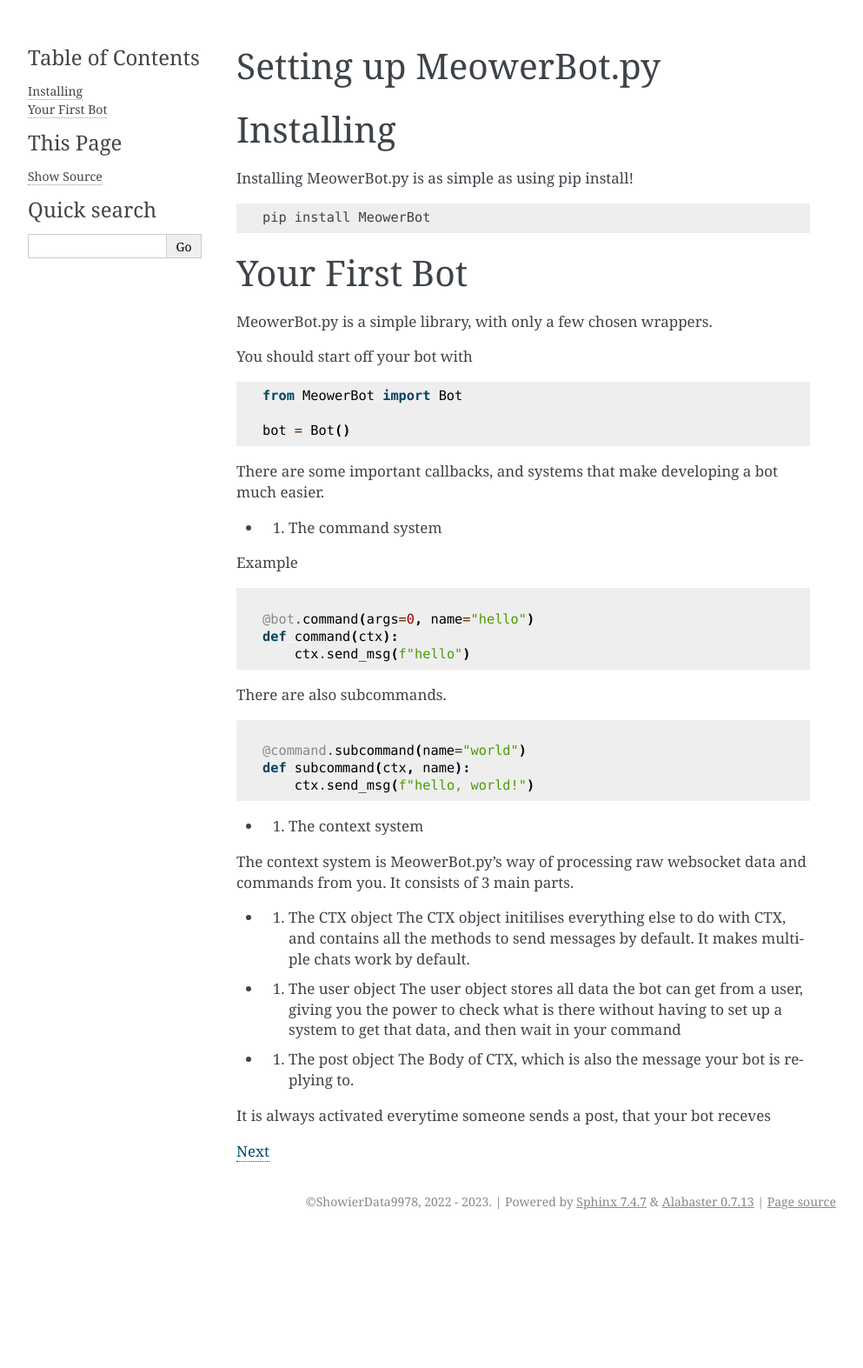
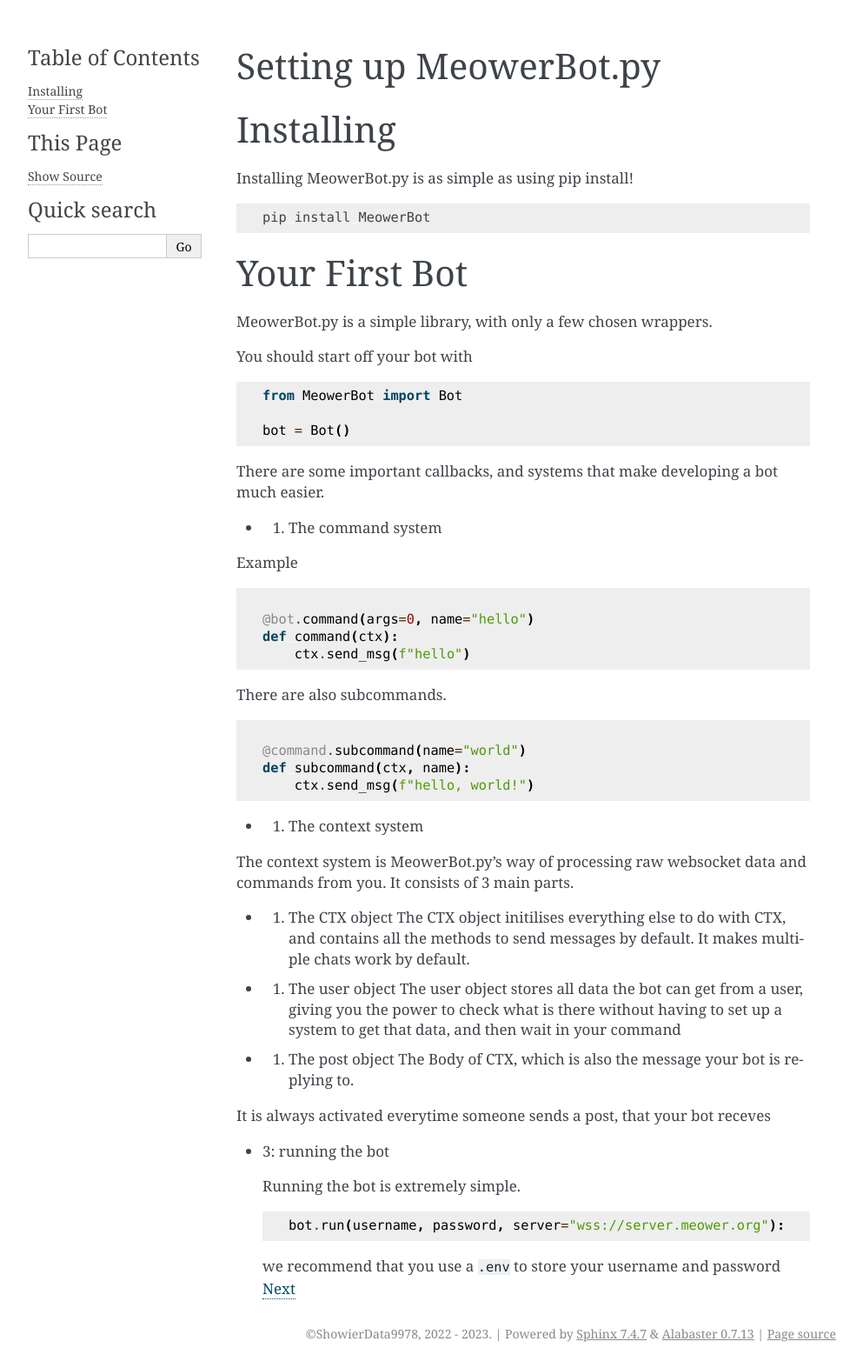
Before and after one commit to meower-media/MeowerBot.py, a Sphinx documentation site: the page built from docs/tutorial/setting_up.md, in a window 1280 px wide. Shown: the whole page at 87% size, without its empty margins (148-1141 px from the left). Built offline with Sphinx 7.4.7, drawn with Linux system fonts in a browser that asks for light colours; before the commit the page ends 1421 px from its top, so only the background shows below that.

Commit message:
Update setting_up.md
Signed-off-by: ShowierData9978 <mellfang36@outlook.com>

````diff
--- a/docs/tutorial/setting_up.md
+++ b/docs/tutorial/setting_up.md
@@ -61,4 +61,14 @@
 
 It is always activated everytime someone sends a post, that your bot receves
 
+- 3:
+  running the bot
+
+  Running the bot is extremely simple.
+
+  ```py
+  bot.run(username, password, server="wss://server.meower.org"):
+  ```
+
+  we recommend that you use a `.env` to store your username and password
 [Next](./callbacks.md)
````
